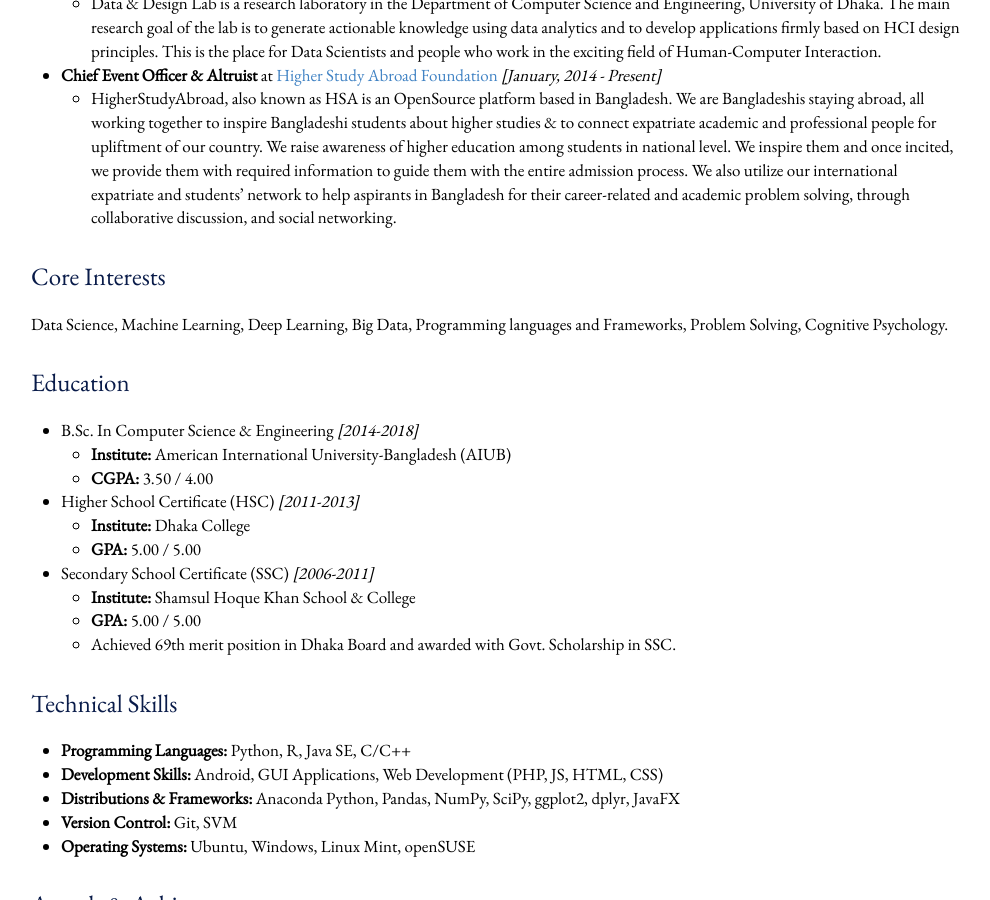
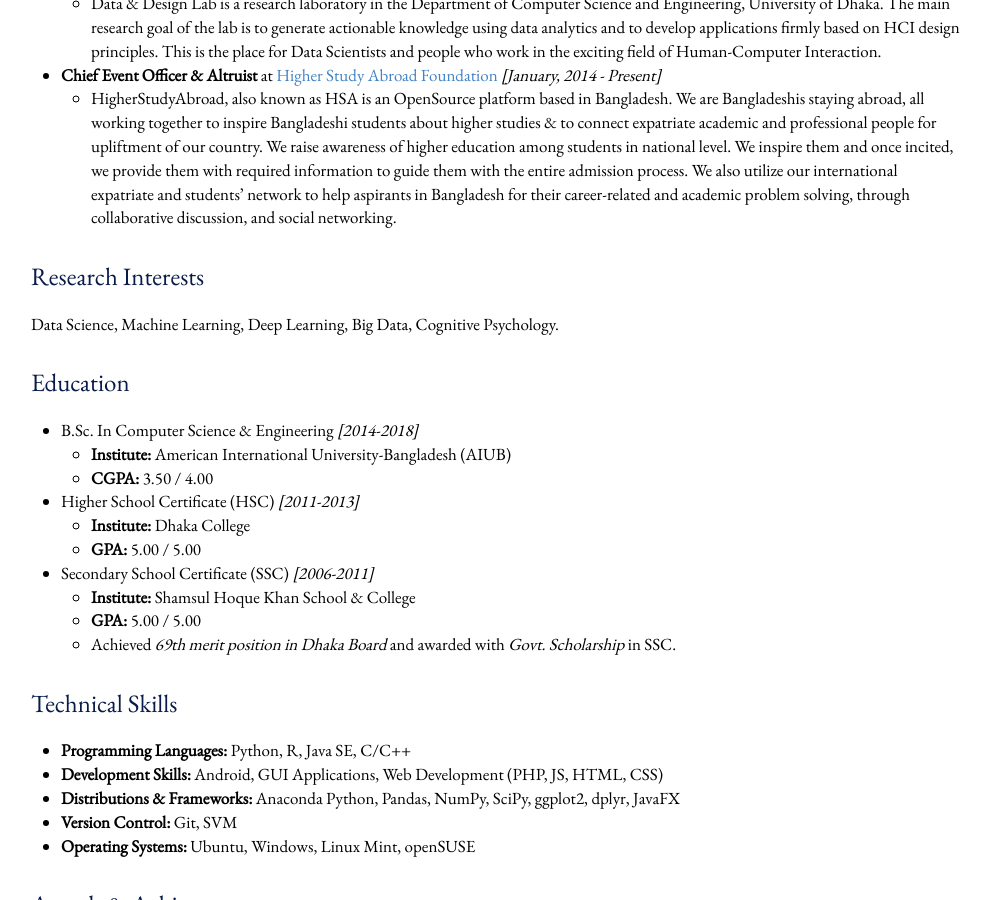
Before and after one commit to abdalimran/abdalimran.github.io, a Jekyll site: the page built from index.md, in a window 1280 px wide and 900 px high, scrolled down 434 px. Shown: the whole window, without its empty margins (144-1134 px from the left). Built offline with Jekyll 4.4.1, drawn with Linux system fonts in a browser that asks for light colours; some web fonts are replaced.

Commit message:
Update index.md

```diff
--- a/index.md
+++ b/index.md
@@ -14,8 +14,8 @@
 
 
 
-# Core Interests
-Data Science, Machine Learning, Deep Learning, Big Data, Programming languages and Frameworks, Problem Solving, Cognitive Psychology.
+# Research Interests
+Data Science, Machine Learning, Deep Learning, Big Data, Cognitive Psychology.
 
 
 # Education
@@ -28,7 +28,7 @@
 * Secondary School Certificate (SSC) _[2006-2011]_
   * **Institute:** Shamsul Hoque Khan School & College
   * **GPA:** 5.00 / 5.00
-  * Achieved 69th merit position in Dhaka Board and awarded with Govt. Scholarship in SSC.
+  * Achieved *69th merit position in Dhaka Board* and awarded with *Govt. Scholarship* in SSC.
 
 
 # Technical Skills
```
